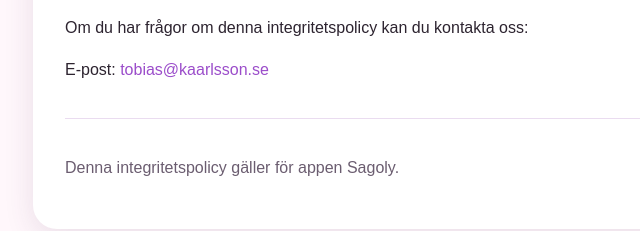
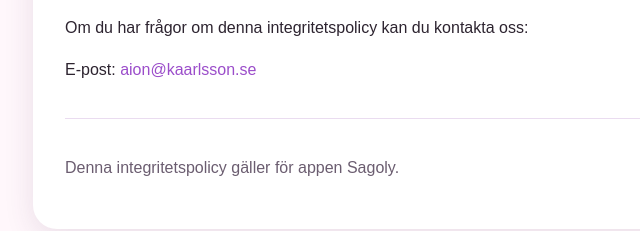
Before and after one commit to Tobbefoh/privacy-policy, a plain HTML site: page privacy-policy-sagoly.html in a window 1280 px wide. Shown: the part 1310-1541 px from the top of the page, 182-822 px from the left. Drawn offline with Linux system fonts and the light colour scheme.

Commit message:
Update privacy-policy-sagoly.html

```diff
--- a/privacy-policy-sagoly.html
+++ b/privacy-policy-sagoly.html
@@ -152,7 +152,7 @@
   </p>
 
   <p>
-    E-post: <a href="mailto:tobias@kaarlsson.se">tobias@kaarlsson.se</a>
+    E-post: <a href="mailto:aion@kaarlsson.se">aion@kaarlsson.se</a>
   </p>
 
   <div class="footer">
```
